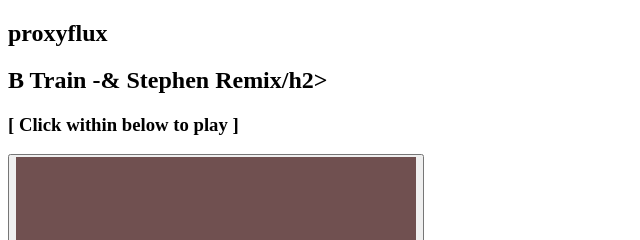
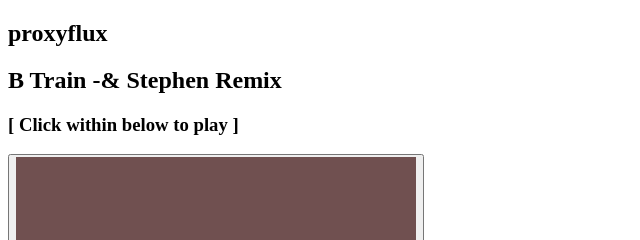
Before and after one commit to GavinJoin/jexflux, a plain HTML site: page btr.html in a window 1280 px wide. Shown: the top 240 px of the page, 0-640 px from the left. Drawn offline with Linux system fonts and the light colour scheme.

Commit message:
Update btr.html

```diff
--- a/btr.html
+++ b/btr.html
@@ -7,7 +7,7 @@
 <body>
 <script src="scripts/npbS_btr.js"></script>
   <h2>proxyflux</h2>
-  <h2>B Train -& Stephen Remix/h2>
+  <h2>B Train -& Stephen Remix</h2>
   <h3>[ Click within below to play ]</h3>
 
   <button onclick="runner()">
```
